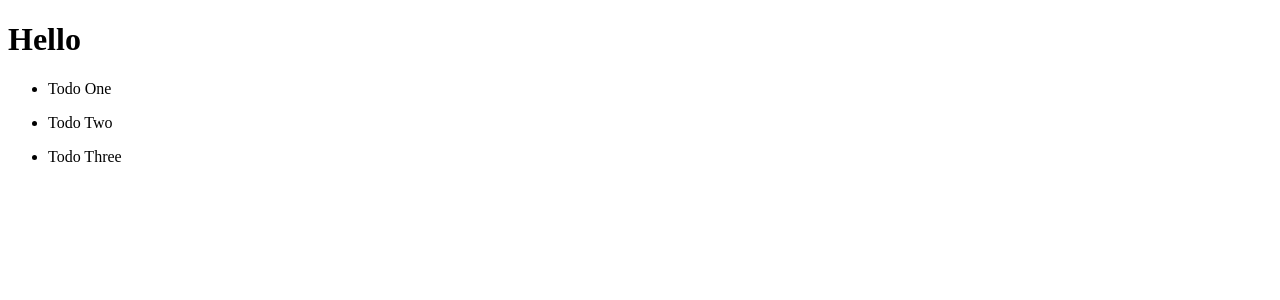
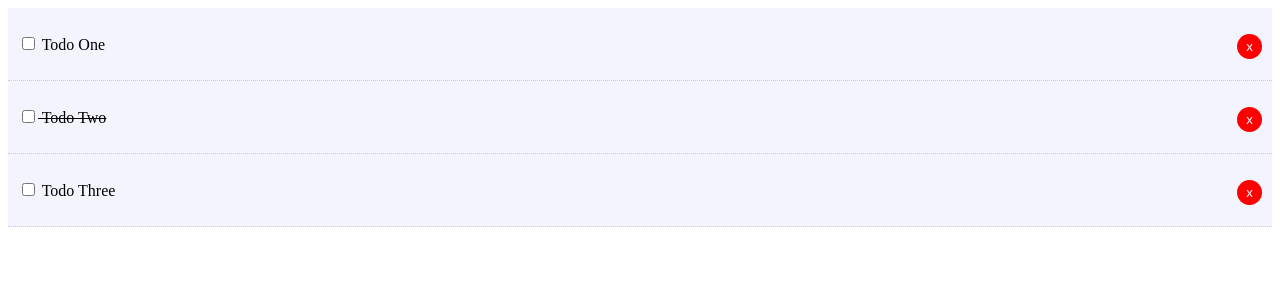
Before and after one commit to MilosJ89/todolist, an Angular app: page / in a window 1280 px wide. Shown: the top 300 px of the page. Built offline with nearby package versions, Linux system fonts and the light colour scheme.

Commit message:
Create todo-item component and set dynamic classes

```diff
--- a/src/app/app.component.html
+++ b/src/app/app.component.html
@@ -1,4 +1,3 @@
 <div>
-  <h1>Hello</h1>
   <app-todos></app-todos>
 </div>
--- a/src/app/app.module.ts
+++ b/src/app/app.module.ts
@@ -3,12 +3,14 @@
 
 import { AppRoutingModule } from './app-routing.module';
 import { AppComponent } from './app.component';
-import { TodosComponent } from './components/todos/todos.component';
+import { TodosComponent } from '../components/todos/todos.component';
+import { TodoItemComponent } from 'src/components/todo-item/todo-item.component';
 
 @NgModule({
   declarations: [
     AppComponent,
-    TodosComponent
+    TodosComponent,
+    TodoItemComponent
   ],
   imports: [
     BrowserModule,
--- a/src/app/components/todos/todos.component.html
+++ /dev/null
@@ -1,3 +0,0 @@
-<ul *ngFor='let todo of todos'>
-    <li>{{ todo.title }}</li>
-</ul>
--- /dev/null
+++ b/src/components/todo-item/todo-item.component.html
@@ -0,0 +1,7 @@
+<div [ngClass]='setClasses()'>
+    <p>
+        <input type="checkbox">
+        {{ todo.title }}
+        <button class="del">x</button>
+    </p>
+</div>
--- /dev/null
+++ b/src/components/todo-item/todo-item.component.scss
@@ -0,0 +1,23 @@
+* {
+    box-sizing: border-box;
+}
+
+.del {
+    background-color: #ff0000;
+    border: none;
+    border-radius: 50%;
+    color: #ffffff;
+    cursor: pointer;
+    float: right;
+    padding: 5px 9px;
+}
+
+.todo {
+    background: #f4f4ff;
+    border-bottom: 1px #ccc dotted;
+    padding: 10px;
+}
+
+.is-complete {
+    text-decoration: line-through;
+}
--- /dev/null
+++ b/src/components/todo-item/todo-item.component.ts
@@ -0,0 +1,31 @@
+import { Component, OnInit, Input } from '@angular/core';
+import { Todo } from 'src/models/Todo';
+
+@Component({
+    selector: 'app-todo-item',
+    templateUrl: './todo-item.component.html',
+    styleUrls: ['./todo-item.component.scss']
+  })
+export class TodoItemComponent implements OnInit {
+    @Input() todo: Todo;
+
+    constructor() {
+
+    }
+
+    ngOnInit() {
+
+    }
+
+    /**
+     * Set Dynamic Classes
+     */
+    public setClasses() {
+        const classes = {
+            todo: true,
+            'is-complete': this.todo.completed
+        };
+
+        return classes;
+    }
+}
--- /dev/null
+++ b/src/components/todos/todos.component.html
@@ -0,0 +1,3 @@
+<app-todo-item *ngFor='let todo of todos' [todo]='todo'>
+
+</app-todo-item>
--- /dev/null
+++ b/src/components/todos/todos.component.scss
@@ -0,0 +1,3 @@
+* {
+    box-sizing: border-box;
+}
--- a/src/app/components/todos/todos.component.ts
+++ b/src/components/todos/todos.component.ts
@@ -1,10 +1,10 @@
 import { Component, OnInit } from '@angular/core';
-import { Todo } from '../../models/Todo';
+import { Todo } from 'src/models/Todo';
 
 @Component({
   selector: 'app-todos',
   templateUrl: './todos.component.html',
-  styleUrls: ['./todos.component.sass']
+  styleUrls: ['./todos.component.scss']
 })
 export class TodosComponent implements OnInit {
   public todos: Todo[];
```
Also changed, not shown: src/app/components/todos/todos.component.sass (deleted), src/models/Todo.ts (renamed from src/app/models/Todo.ts), src/styles.sass (line endings or trailing spaces), 1 other file (tests, documents, lock files or other folders).
